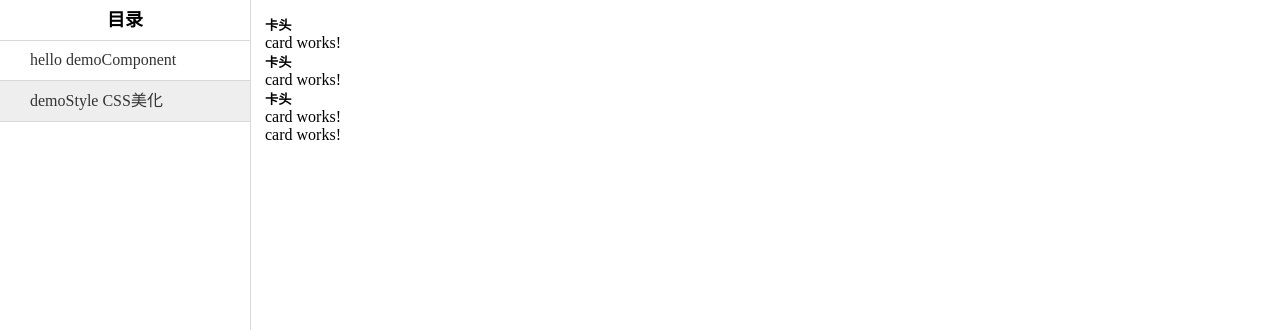
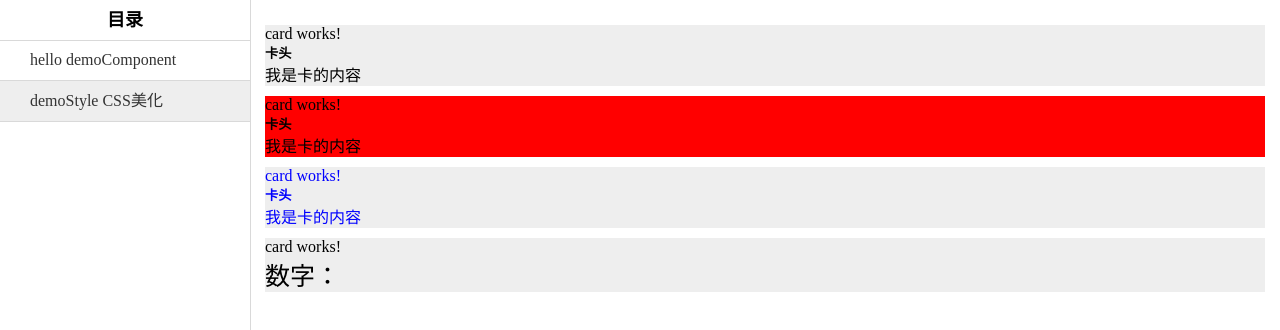
Before and after one commit to 2954722256/angularcn, an Angular app in the folder testDo/angularTg/: page /styleComponent in a window 1280 px wide. Shown: the top 330 px of the page. Built offline with nearby package versions, Linux system fonts and the light colour scheme.

Commit message:
card， card-header

```diff
--- a/testDo/angularTg/src/app/component/card-header/card-header.component.html
+++ b/testDo/angularTg/src/app/component/card-header/card-header.component.html
@@ -1,3 +1,9 @@
-<p>
-  card-header works!
-</p>
+<div class="card-header">
+  <h4>
+    {{title}}
+  </h4>
+  <p>{{content}}</p>
+
+  <div>数字：{{_count}}</div>
+
+</div>
--- a/testDo/angularTg/src/app/component/card-header/card-header.component.ts
+++ b/testDo/angularTg/src/app/component/card-header/card-header.component.ts
@@ -1,4 +1,4 @@
-import { Component, OnInit } from '@angular/core';
+import {Component, Input, OnInit} from '@angular/core';
 
 @Component({
   selector: 'app-card-header',
@@ -7,6 +7,18 @@ import { Component, OnInit } from '@angular/core';
 })
 export class CardHeaderComponent implements OnInit {
 
+  @Input() title: string;
+
+  content: string;
+
+  _count: number;
+  @Input()
+  set count(value: number) {
+    this._count = value + 1;
+  }
+  get count(): number {
+    return this._count;
+  }
   constructor() { }
 
   ngOnInit() {
--- a/testDo/angularTg/src/app/component/card/card.component.css
+++ b/testDo/angularTg/src/app/component/card/card.component.css
@@ -1,10 +1,22 @@
-/**/
-/*:host {*/
-  /*display: block;*/
-  /*margin: 10px 0;*/
-  /*background: #eee;*/
-/*}*/
+/*直接是无效的*/
+/*.card {*/
+  /*padding: 10px;*/
+  /*box-shadow: 0 0 3px rgba(0, 0, 0, 0.2);*/
+  /*margin: 10px 0; }*/
 
+/*host表示当前组件*/
+:host {
+  display: block;
+  margin: 10px 0;
+  background: #eee; }
+
+/*可以添加 状态， 当前组件状态*/
 :host(.active) {
-  background: red;
-}
+  background: red; }
+
+/*添加 主题， 在 对应class 下面*/
+:host-context(.theme-blue) {
+  color: blue; }
+
+/deep/ .card-header {
+  font-size: 125px; }
--- a/testDo/angularTg/src/app/component/card/card.component.html
+++ b/testDo/angularTg/src/app/component/card/card.component.html
@@ -1,4 +1,6 @@
-<ng-content select="h5"></ng-content>
-<p>
-  card works!
-</p>
+<div class="card">
+  <p>
+    card works!
+  </p>
+  <ng-content></ng-content>
+</div>
```
